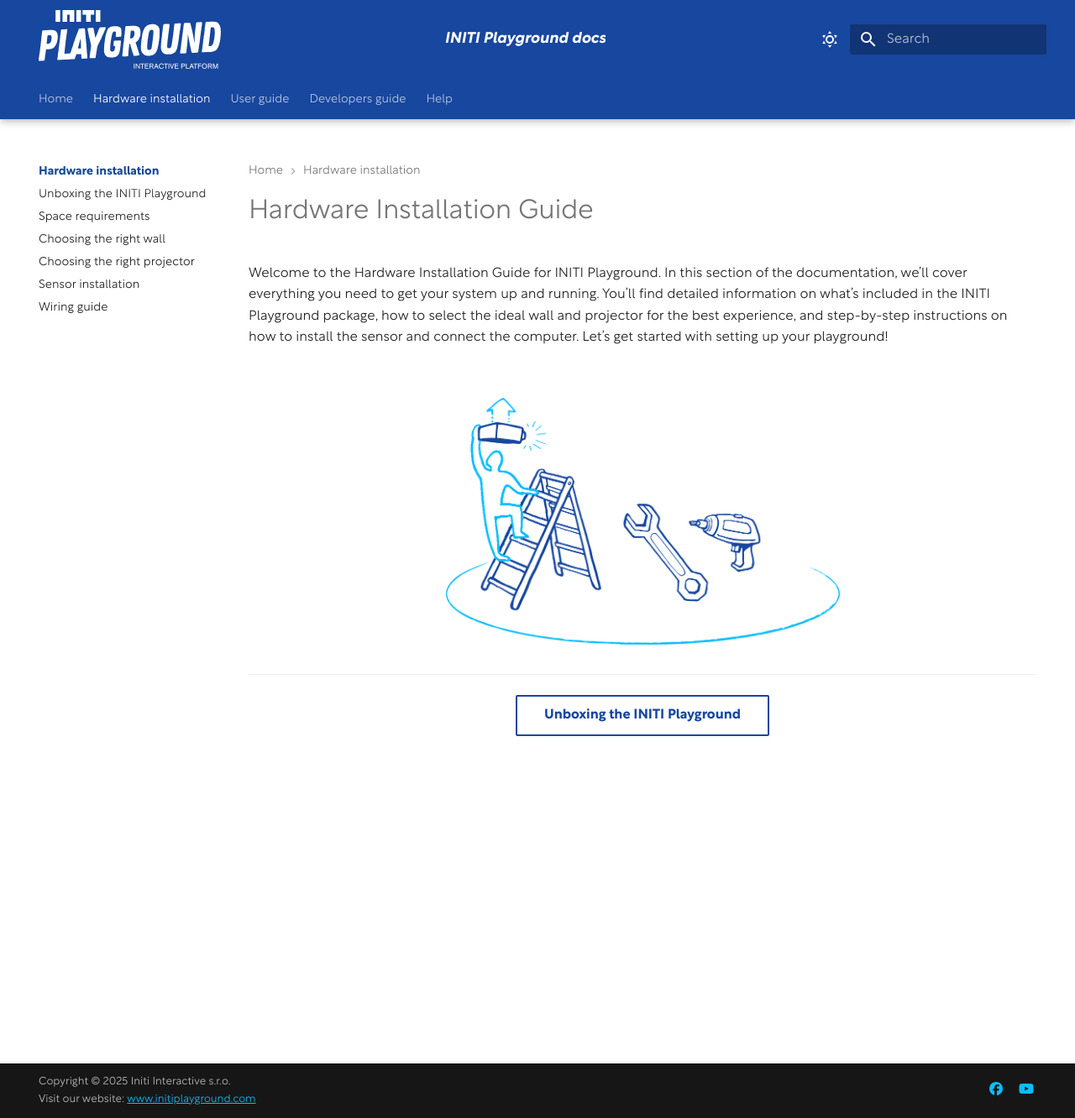
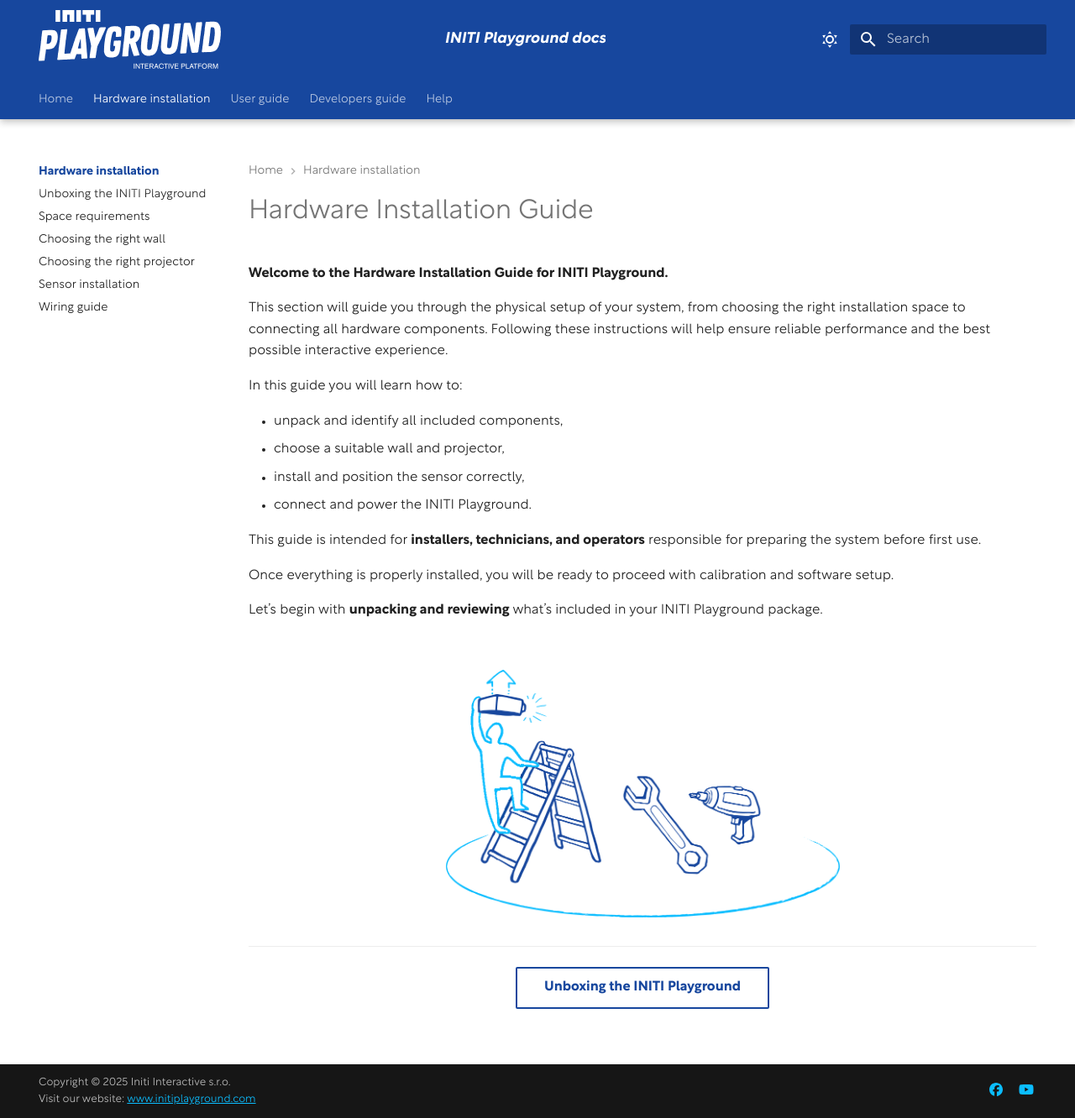
Before and after one commit to INITI-Playground/initi-playground-docs, an MkDocs documentation site: the page built from docs/installation/index.md, in a window 1280 px wide and 1332 px high. Shown: the whole window at 84% size. Built offline with MkDocs 1.6.1 and Material for MkDocs 9.7.7, drawn with Linux system fonts in a browser that asks for light colours.

Commit message:
Revise Hardware Installation Guide for clarity and detail

```diff
--- a/docs/installation/index.md
+++ b/docs/installation/index.md
@@ -6,7 +6,22 @@
 
 # Hardware Installation Guide
 
-Welcome to the Hardware Installation Guide for INITI Playground. In this section of the documentation, we’ll cover everything you need to get your system up and running. You’ll find detailed information on what’s included in the INITI Playground package, how to select the ideal wall and projector for the best experience, and step-by-step instructions on how to install the sensor and connect the computer. Let’s get started with setting up your playground!
+**Welcome to the Hardware Installation Guide for INITI Playground.**
+
+This section will guide you through the physical setup of your system, from choosing the right installation space to connecting all hardware components. Following these instructions will help ensure reliable performance and the best possible interactive experience.
+
+In this guide you will learn how to:
+
+- unpack and identify all included components,
+- choose a suitable wall and projector,
+- install and position the sensor correctly,
+- connect and power the INITI Playground.
+
+This guide is intended for **installers, technicians, and operators** responsible for preparing the system before first use.
+
+Once everything is properly installed, you will be ready to proceed with calibration and software setup.
+
+Let’s begin with **unpacking and reviewing** what’s included in your INITI Playground package.
 
 <br />
 
```
